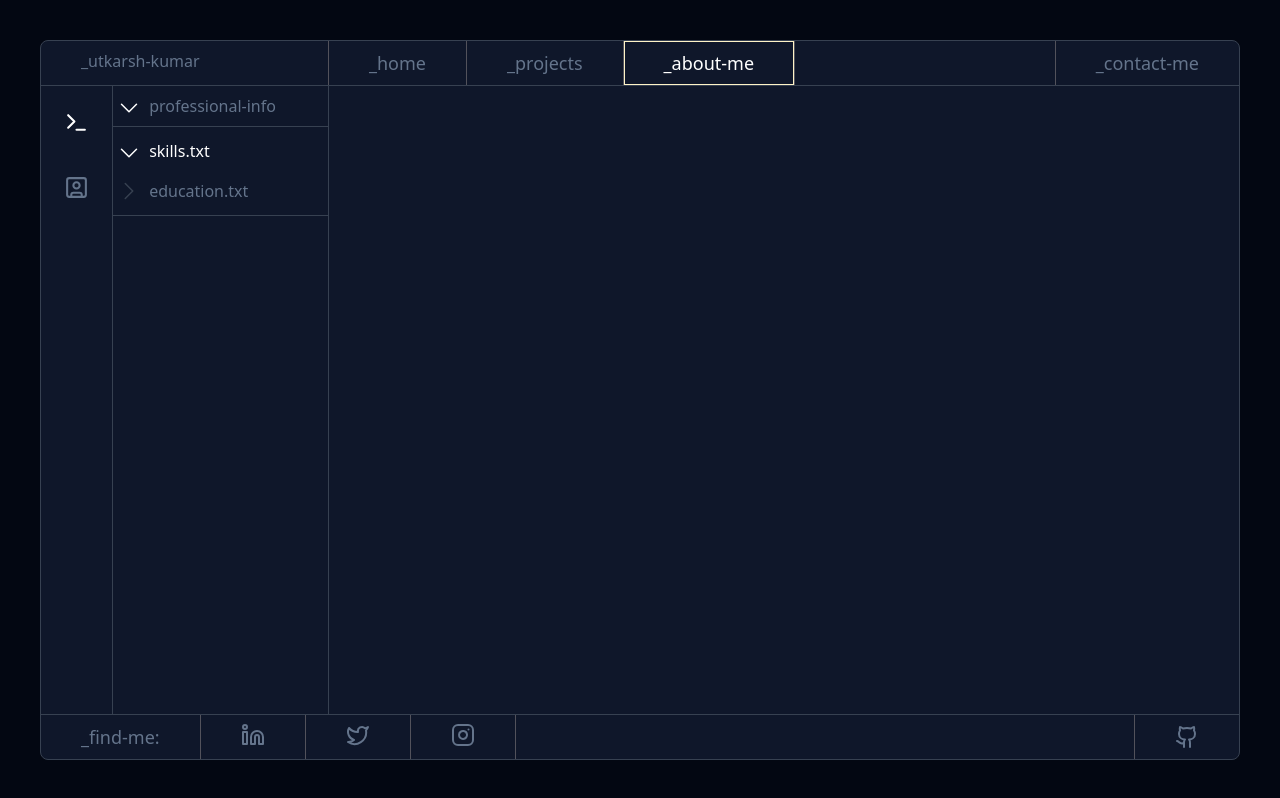
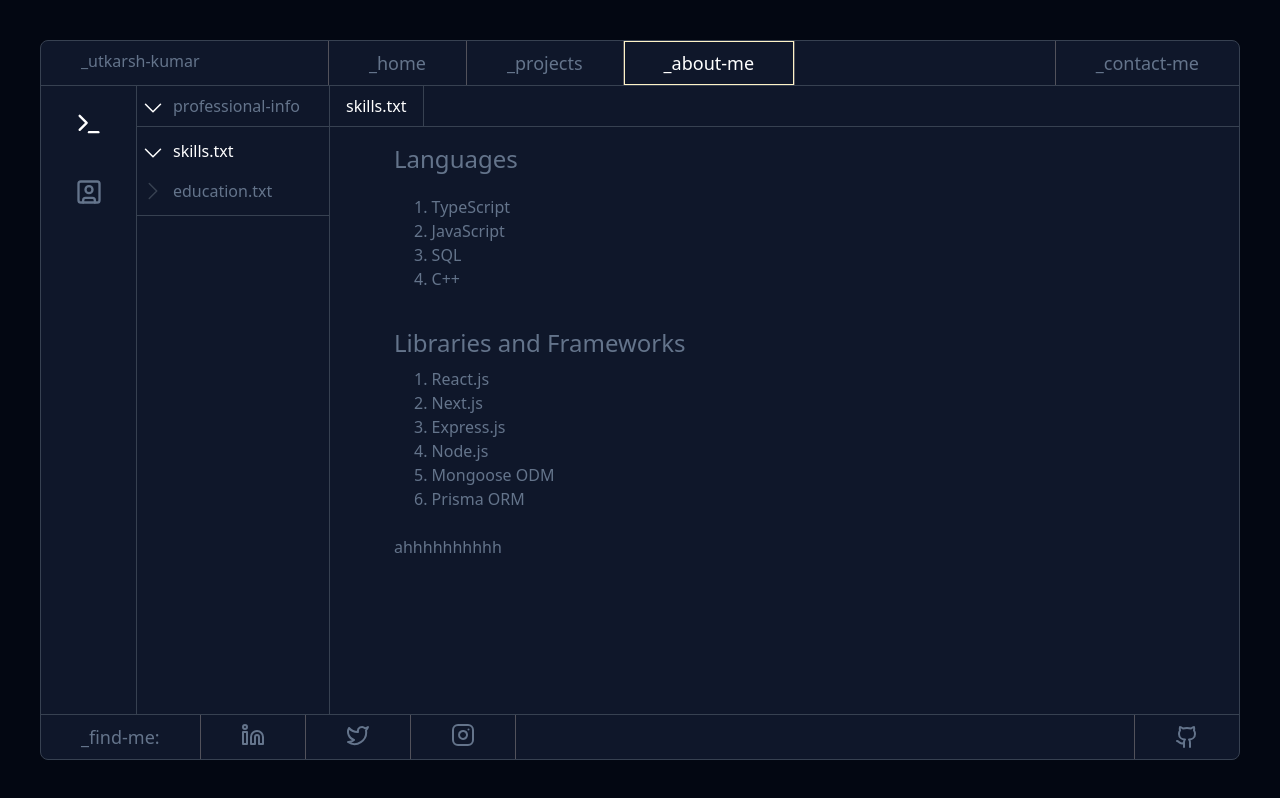
Before and after one commit to vknir/Portfolio, a Next.js app in the folder portfolio/: page /about-me in a window 1280 px wide. Built offline with nearby package versions, Linux system fonts and the light colour scheme.

Commit message:
started with RightColumnText.tsx

```diff
--- a/portfolio/app/about-me/page.tsx
+++ b/portfolio/app/about-me/page.tsx
@@ -6,6 +6,7 @@ import TextSection from "@/components/TextSection";
 import useScreenSize from "@/hooks/useScreenSize";
 import useLoader from "@/hooks/useLoader";
 import Loading from "@/components/Loading";
+import RightColumn from "@/components/RightColumn";
 
 export default function Aboutme() {
   const screen = useScreenSize("(min-width:1024px)");
@@ -14,7 +15,7 @@ export default function Aboutme() {
     return (
       <InfoDisplayContextProvider>
         <div className="h-full w-full flex">
-          <div className="w-72 h-full flex  border border-gray-700 border-y-0 border-l-0 border-r">
+          <div className="w-fit h-full flex border border-gray-700 border-y-0 border-l-0 border-r">
             {/*left column*/}
             <div className="w-24 h-full border border-y-0 border-r border-l-0 border-gray-700">
               {/** icon bar */}
@@ -23,7 +24,7 @@ export default function Aboutme() {
 
               <div></div>
             </div>
-            <div className="w-full h-full ">
+            <div className="w-48 h-full">
               {/** text section */}
               <div className="flex py-2 px-1 items-center text-left gap-2 border border-x-0 border-t-0 border-b-gray-700">
                 <TextSection />
@@ -35,22 +36,12 @@ export default function Aboutme() {
               </div>
             </div>
           </div>
-          {load ? (
-            <div className="h-full flex justify-center items-center">
-              <Loading />
-            </div>
-          ) : (
-            <div className="h-full  flex flex-col">
-              {/**right column */}
-              <div className="border border-y-0 border-l-0 border-r-gray-700">
-                {/**header */}
-              </div>
-              <div className="h-full w-fit border border-x-0 border-b-0 border-t-gray-700">
-                {/**main content */}
-                <p></p>
-              </div>
-            </div>
-          )}
+
+          <div className="h-full w-full flex flex-col">
+            {/**right column */}
+            {/**main content */}
+            <RightColumn />
+          </div>
         </div>
       </InfoDisplayContextProvider>
     );
--- a/portfolio/components/ArrowInfoList.tsx
+++ b/portfolio/components/ArrowInfoList.tsx
@@ -8,11 +8,14 @@ import right from "../assets/svg/chevron-right.svg";
 import { useState } from "react";
 
 export default function ArrowInfoList() {
-  const { info } = useContext(InfoDisplayContext);
+  const { info, setInfo } = useContext(InfoDisplayContext);
   const [highlight, setHighlight] = useState(info.topic);
 
   const handleClick = (topic: string) => {
     setHighlight(topic);
+    setInfo((prev) => {
+      return { icon: prev.icon, topic: topic };
+    });
   };
 
   switch (info.icon) {
--- a/portfolio/components/InfoIconBar.tsx
+++ b/portfolio/components/InfoIconBar.tsx
@@ -13,10 +13,10 @@ export default function InfoIconBar() {
   return (
     <div className="flex flex-col items-center py-6 gap-10">
       <div  className="hover:cursor-pointer hover:text-white" onClick={() => setInfo({icon:'profession', topic:'skills'})}>
-        {info.icon === "profession" ? <Terminal size={25} color="white" /> : <Terminal size={25} />}
+        {info.icon === "profession" ? <Terminal size={28} color="white" /> : <Terminal size={28} />}
       </div>
       <div className="hover:cursor-pointer hover:text-white" onClick={() => setInfo({icon:'personal', topic:'bio'})}>
-        {info.icon === "personal" ? <SquareUser size={25} color="white" /> : <SquareUser size={25} />}
+        {info.icon === "personal" ? <SquareUser size={28} color="white" /> : <SquareUser size={28} />}
       </div>
     </div>
   );
--- a/portfolio/components/ProjectCard.tsx
+++ b/portfolio/components/ProjectCard.tsx
@@ -20,8 +20,8 @@ export default function ProjectCard(props: IProjectCardProps) {
         <div className="rounded-b-xl bg-gray-950 p-6 flex flex-col gap-4">
           {props.description}
           <div className="flex items-center gap-4 text-white text-sm">
-            <a className="p-2 rounded-sm bg-slate-800 hover:scale-110 hover:brightness-105" target="_blank" href={props.live}>live-project</a>
-            <a className="p-2 rounded-sm bg-slate-800 hover:scale-110 hover:brightness-105" target="_blank" href={props.github}>
+            <a className="p-2 rounded-sm bg-slate-800 transition-all duration-200 hover:scale-110 hover:brightness-105" target="_blank" href={props.live}>live-project</a>
+            <a className="p-2 rounded-sm bg-slate-800 hover:scale-110 hover:brightness-105 transition-all duration-200" target="_blank" href={props.github}>
               <div className="">
               <GithubIcon size={20} />
               </div>
--- /dev/null
+++ b/portfolio/components/RightColumn.tsx
@@ -0,0 +1,33 @@
+"use client";
+import { useContext } from "react";
+import { InfoDisplayContext } from "@/lib/InfoDisplayContextProvider";
+import useLoader from "@/hooks/useLoader";
+import Loading from "@/components/Loading";
+import RightColumnText from "./RightColumnText";
+
+export default function MainContent() {
+  const { info } = useContext(InfoDisplayContext);
+  const load = useLoader(1);
+  return (
+    <>
+      <div className="w-full h-fit  border border-b-gray-700 border-x-0 border-t-0">
+        <p className="px-4 py-2 border w-fit text-white  border-r-gray-700  border-b-0 border-t-0 border-l-0">
+          {info.topic}.txt
+        </p>
+      </div>
+      <div className="flex justify-center items-center h-full">
+        {load ? (
+          <div className="h-full w-full flex justify-center items-center">
+            <Loading />
+          </div>
+        ) : (
+          <div className="h-full w-full overflow-hidden">
+            {
+              <RightColumnText/>
+            }
+          </div>
+        )}
+      </div>
+    </>
+  );
+}
--- /dev/null
+++ b/portfolio/components/RightColumnText.tsx
@@ -0,0 +1,41 @@
+import { useContext } from "react";
+import { InfoDisplayContext } from "@/lib/InfoDisplayContextProvider";
+export default function RightColumnText() {
+  const { info } = useContext(InfoDisplayContext);
+  switch (info.topic) {
+    case "skills":
+      return (
+        <div className="py-4 px-16 flex flex-col gap-4">
+          <div className="inline">
+            <p className="text-2xl">Languages</p>
+            <ol className="list-decimal list-inside  p-5" type="1" start={1}>
+              <li>TypeScript</li>
+              <li>JavaScript</li>
+              <li>SQL</li>
+              <li>C++</li>
+            </ol>
+          </div>
+
+          <div>
+            <p className="text-2xl">Libraries and Frameworks</p>
+            <ol className="list-decimal list-inside px-5 py-2" type="1" start={1}>
+              <li>React.js</li>
+              <li>Next.js</li>
+              <li>Express.js</li>
+              <li>Node.js</li>
+              <li>Mongoose ODM</li>
+              <li>Prisma ORM</li>
+            </ol>
+          </div>
+          <div><p>ahhhhhhhhhh</p></div>
+        </div>
+      );
+    case "education":
+      return <div className="h-full w-full bg-red-500"></div>;
+    case "hobbies":
+        return <div className="h-full w-full bg-red-500"></div>;
+      case "in":
+          return <div className="h-full w-full bg-red-500"></div>;
+
+      }
+}
```
Lines whose indentation alone changed are shown as unchanged.
